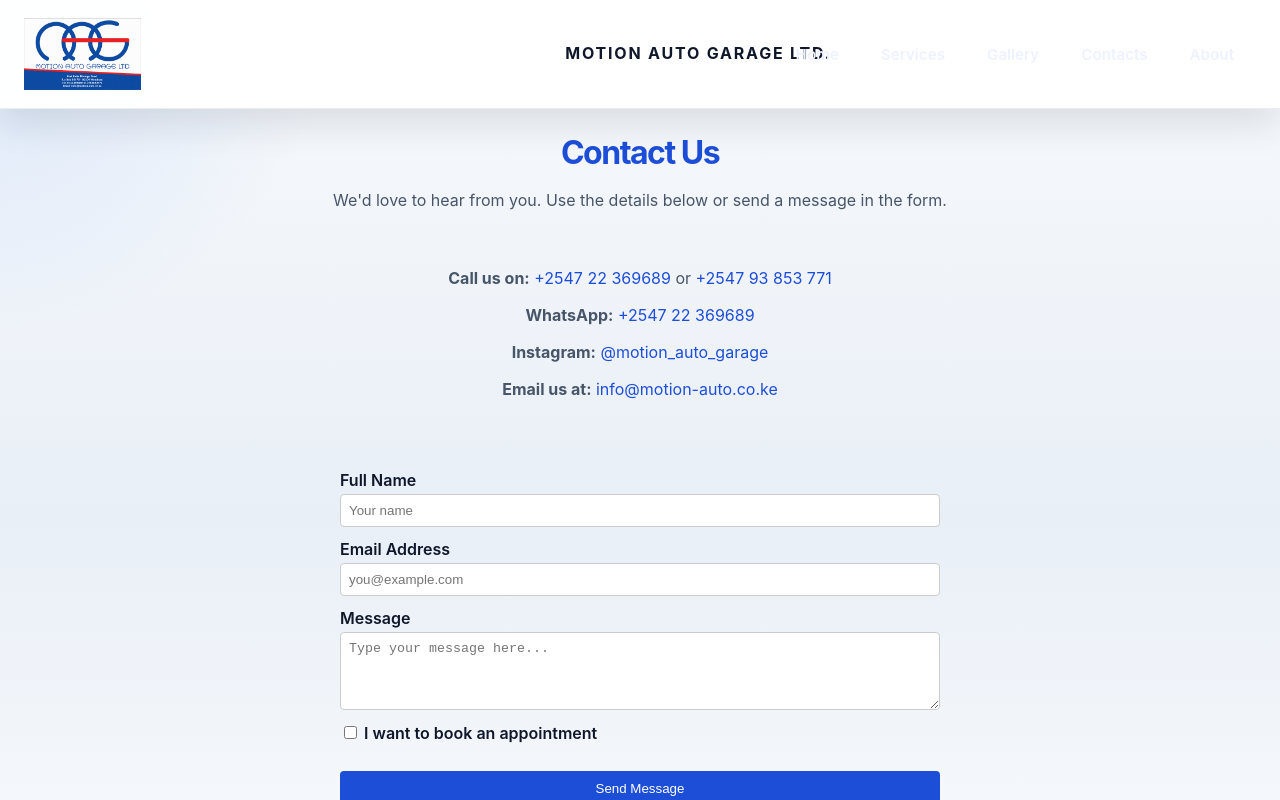
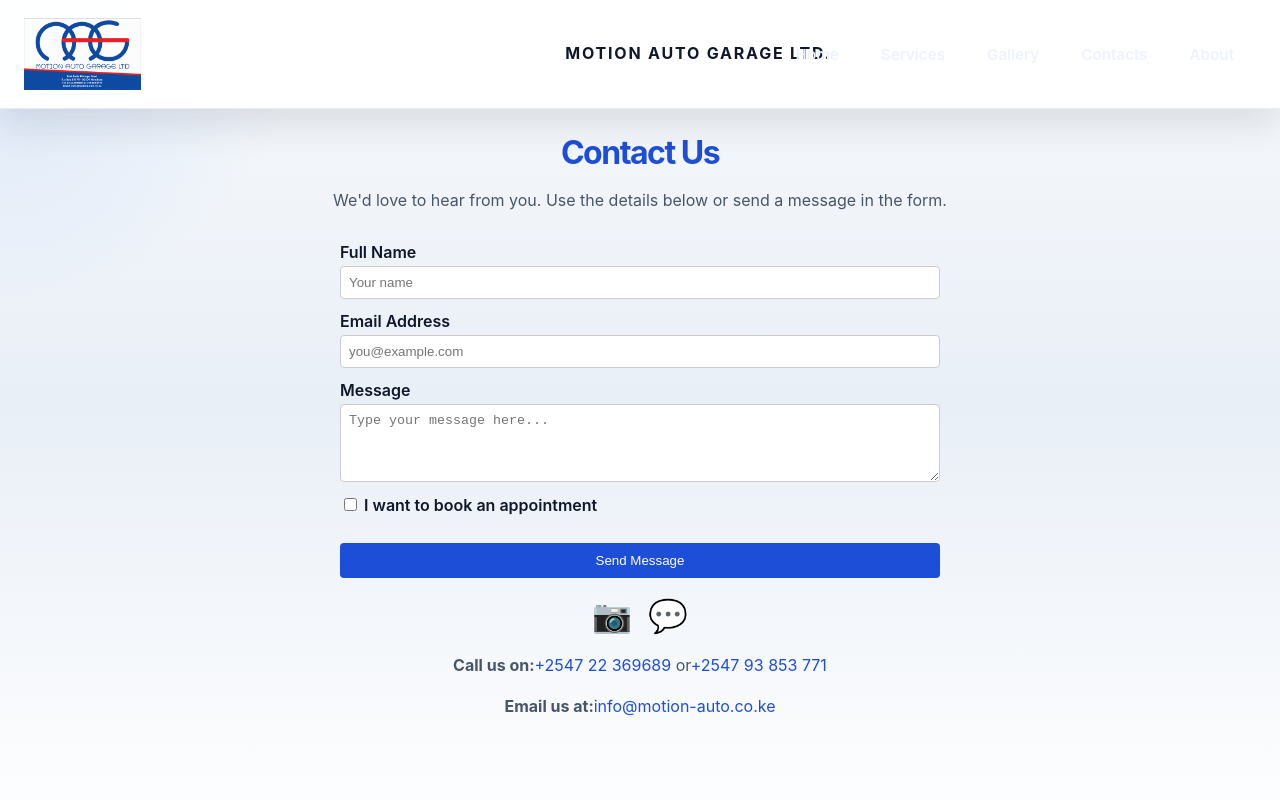
Before and after one commit to Jamoo020/Motion-auto-garage, a React (Vite) app: page /contacts in a window 1280 px wide. Shown: the top 800 px of the page. Built offline with nearby package versions, Linux system fonts and the light colour scheme.

Commit message:
Remove top contact summary and update bottom email

```diff
--- a/src/components/Contacts.css
+++ b/src/components/Contacts.css
@@ -56,21 +56,7 @@ p {
   margin-top: 20px;
 }
 
-.contact-summary {
-  border: 1px solid rgba(255,255,255,0.08);
-  padding: 20px;
-  border-radius: 12px;
-  background: rgba(255,255,255,0.03);
-  margin-bottom: 24px;
-}
-
-.contact-summary p {
-  margin: 10px 0;
-  line-height: 1.7;
-}
-
-.contact-info a,
-.contact-summary a {
+.contact-info a {
   color: var(--accent);
   text-decoration: none;
 }
--- a/src/components/Contacts.jsx
+++ b/src/components/Contacts.jsx
@@ -76,13 +76,6 @@ setMessage('Sorry, there was an error sending your message. Please try again or
       <h1>Contact Us</h1>
       <p>We'd love to hear from you. Use the details below or send a message in the form.</p>
 
-      <div className="contact-info contact-summary">
-        <p><strong>Call us on:</strong> <a href="tel:+254722369689">+2547 22 369689</a> or <a href="tel:+254793853771">+2547 93 853 771</a></p>
-        <p><strong>WhatsApp:</strong> <a href="https://wa.me/254722369689" target="_blank" rel="noreferrer">+2547 22 369689</a></p>
-        <p><strong>Instagram:</strong> <a href="https://instagram.com/motion_auto_garage" target="_blank" rel="noreferrer">@motion_auto_garage</a></p>
-        <p><strong>Email us at:</strong> <a href="mailto:info@motion-auto.co.ke">info@motion-auto.co.ke</a></p>
-      </div>
-
       <form onSubmit={handleSubmit} className="contact-form">
         <label htmlFor="name">Full Name</label>
         <input type="text" id="name" name="name" required placeholder="Your name" value={formData.name} onChange={handleChange} />
@@ -150,7 +143,7 @@ setMessage('Sorry, there was an error sending your message. Please try again or
           <a href="tel:+254793853771">+2547 93 853 771</a>
         </p>
         <p><strong>Email us at:</strong>
-          <a href="mailto:info@automotion.co.ke">info@automotion.co.ke</a>
+          <a href="mailto:info@motion-auto.co.ke">info@motion-auto.co.ke</a>
         </p>
       </div>
     </div>
```
